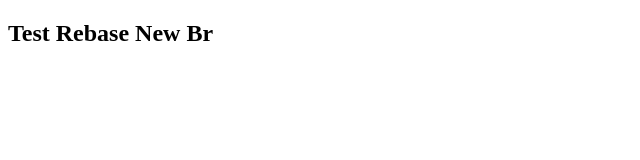
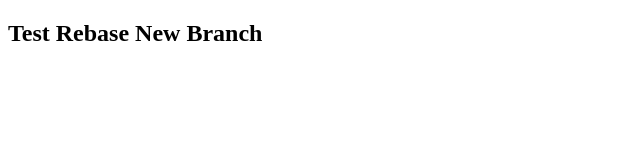
Before and after one commit to IlyaKrapivnoy/git_test, a plain HTML site: page index.html in a window 1280 px wide. Shown: the full height of the page, 0-640 px from the left. Drawn offline with Linux system fonts and the light colour scheme.

Commit message:
test branch

```diff
--- a/index.html
+++ b/index.html
@@ -9,7 +9,7 @@
     <body>
         <section>
             <div class="top4">
-                <h1>Test Rebase New Br</h1>
+                <h1>Test Rebase New Branch</h1>
             </div>
         </section>
     </body>
```
